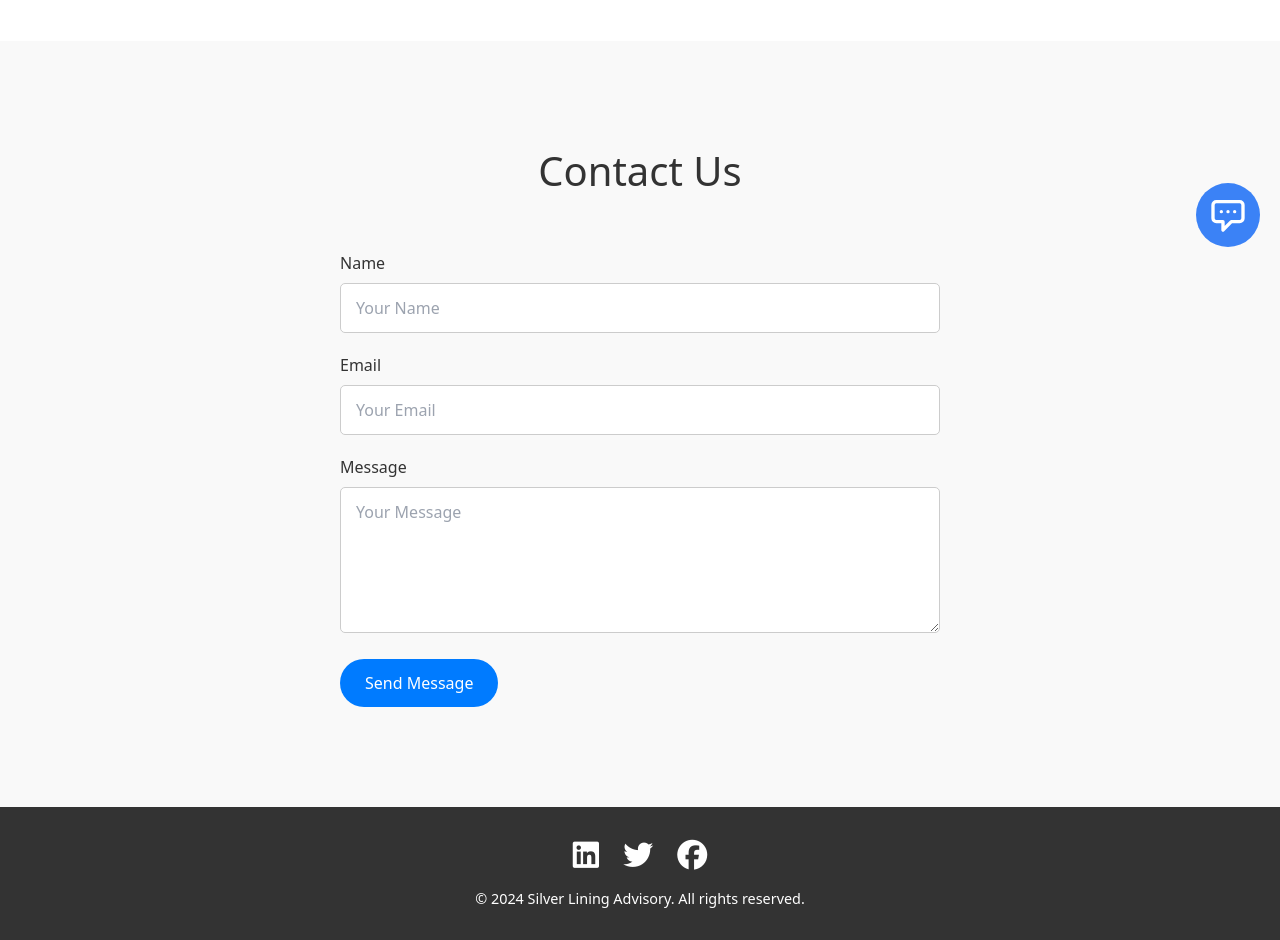
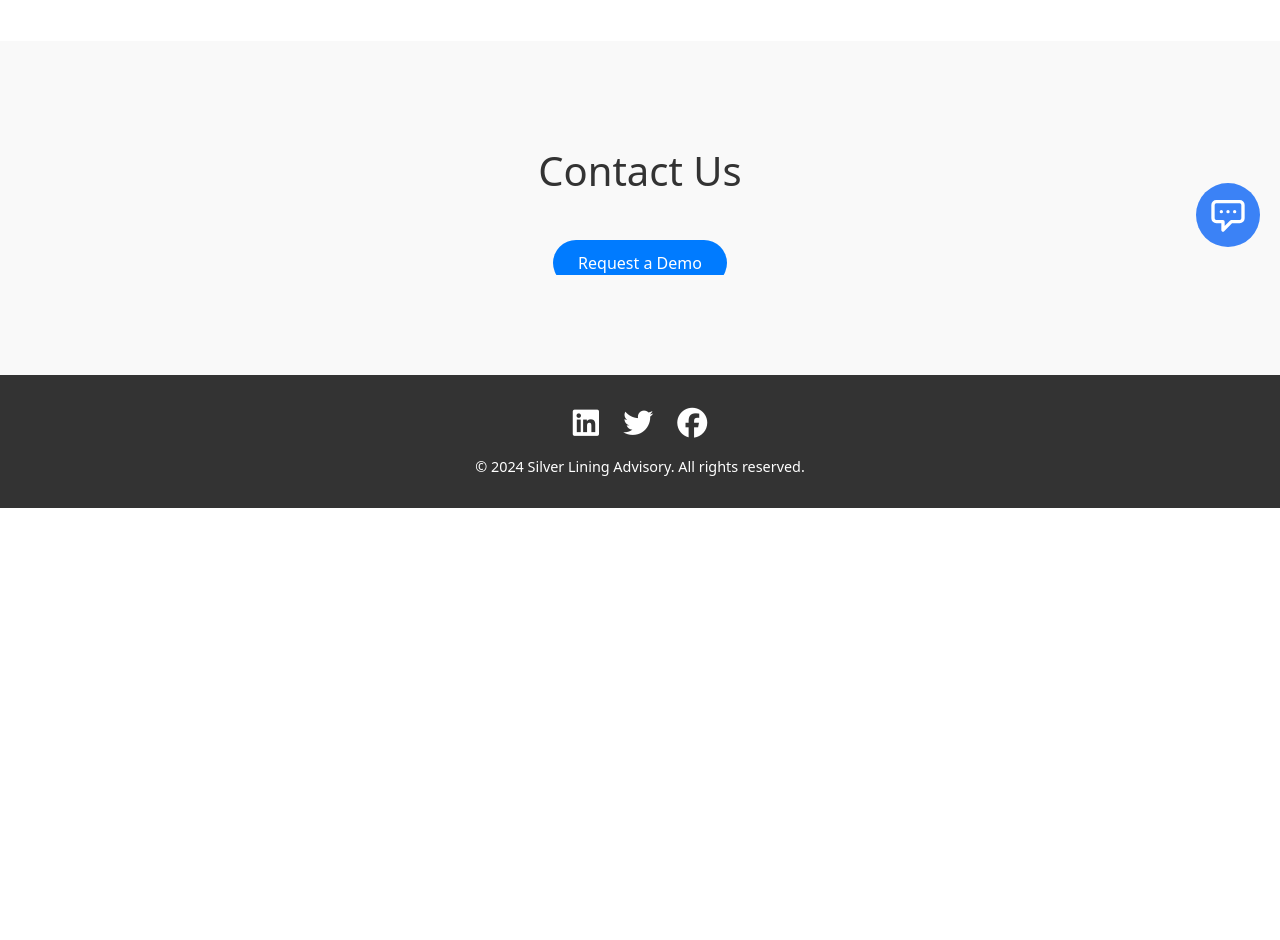
Before and after one commit to smasyn/sla, a Flask app: page /usecase-1 in a window 1280 px wide. Shown: the part 533-1473 px from the top of the page. After the commit the page ends 1041 px from the top, so only its background shows below. Run offline with Flask 3, Linux system fonts and the light colour scheme; parts of the project's set-up code (start-up, migrations or seed data) failed here and were passed over.

Commit message:
Add files via upload

```diff
--- a/templates/usecase-1.html
+++ b/templates/usecase-1.html
@@ -62,21 +62,7 @@
     <section id="contact" class="contact">
         <div class="container">
             <h2>Contact Us</h2>
-            <form action="#" method="POST" class="contact-form">
-                <div class="form-group">
-                    <label for="name">Name</label>
-                    <input type="text" id="name" name="name" required placeholder="Your Name">
-                </div>
-                <div class="form-group">
-                    <label for="email">Email</label>
-                    <input type="email" id="email" name="email" required placeholder="Your Email">
-                </div>
-                <div class="form-group">
-                    <label for="message">Message</label>
-                    <textarea id="message" name="message" rows="5" required placeholder="Your Message"></textarea>
-                </div>
-                <button type="submit" class="btn">Send Message</button>
-            </form>
+            <a href="contact" class="btn">Request a Demo</a>
         </div>
     </section>
 
```
